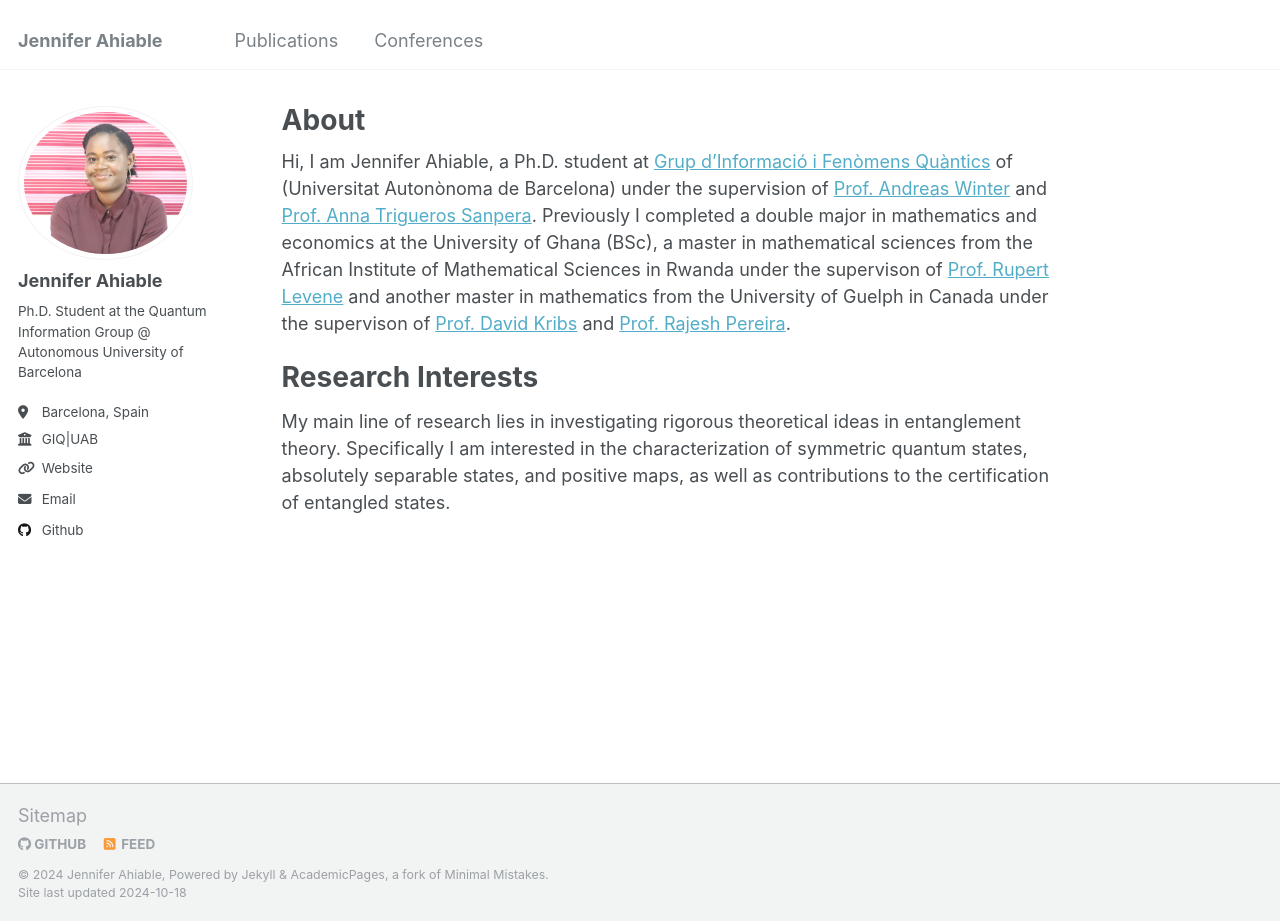
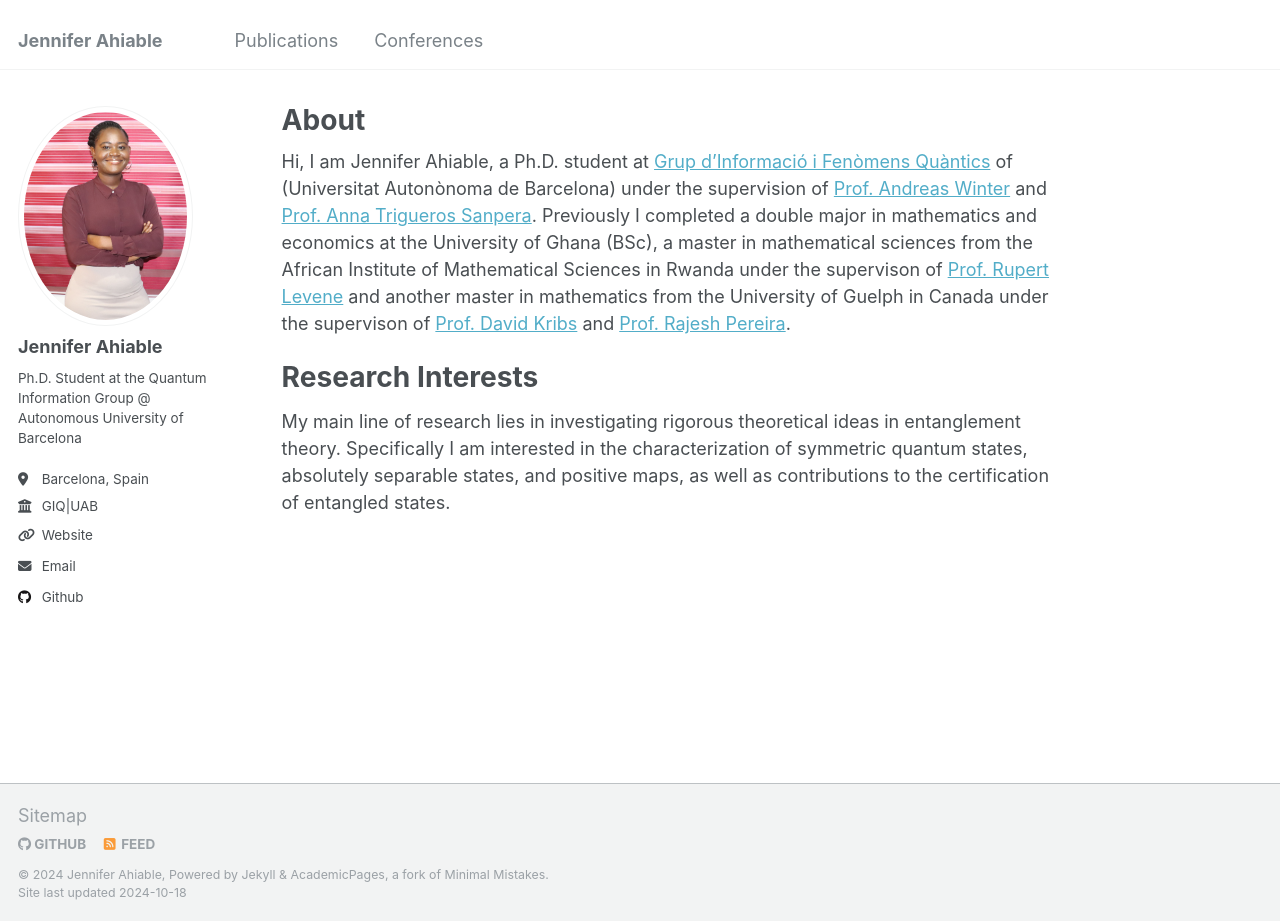
Before and after one commit to jennquantum/jenniferahiable, a Jekyll site: the page built from _pages/about.md, in a window 1280 px wide and 921 px high. Built offline with Jekyll 4.4.1, drawn with Linux system fonts in a browser that asks for light colours.

Commit message:
Update _config.yml

```diff
--- a/_config.yml
+++ b/_config.yml
@@ -20,7 +20,7 @@ repository               : "jennquantum/jennquantum.github.io"
 #               Additional customization can be done by editing /_includes/author-profile.html
 author:
   # Biographic information
-  avatar           : "jenn.JPG"
+  avatar           : "jenn1.JPG"
   name             : "Jennifer Ahiable"
   pronouns         : # example: "she/her"
   bio              : "Ph.D. Student at the Quantum Information Group @ Autonomous University of Barcelona"
```
